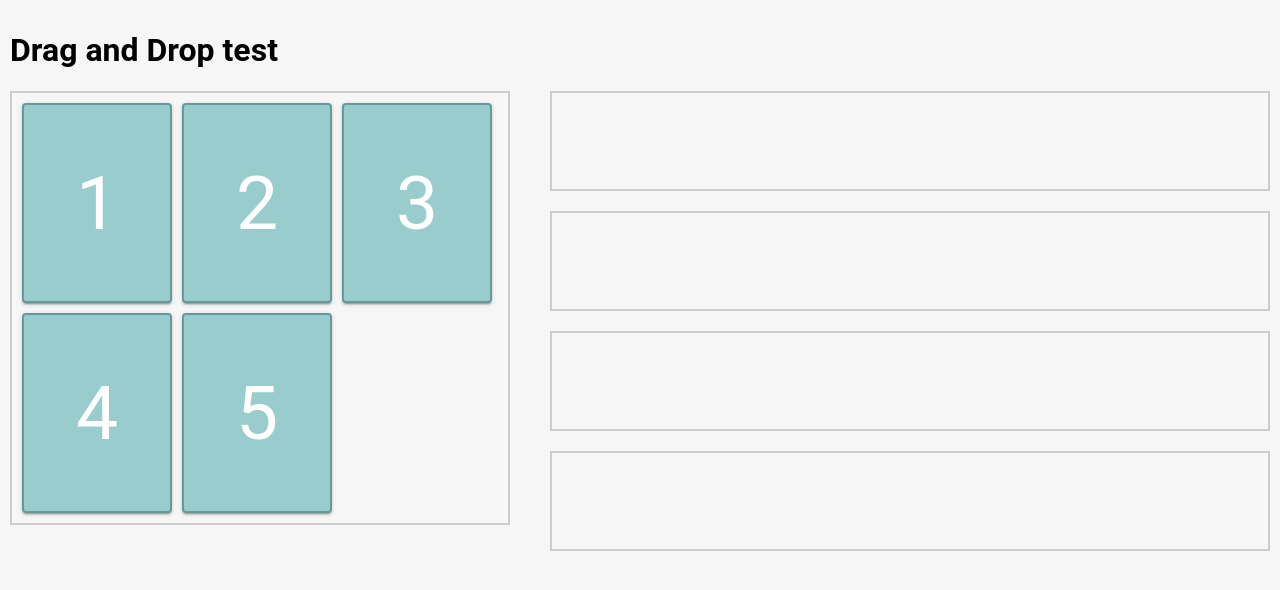
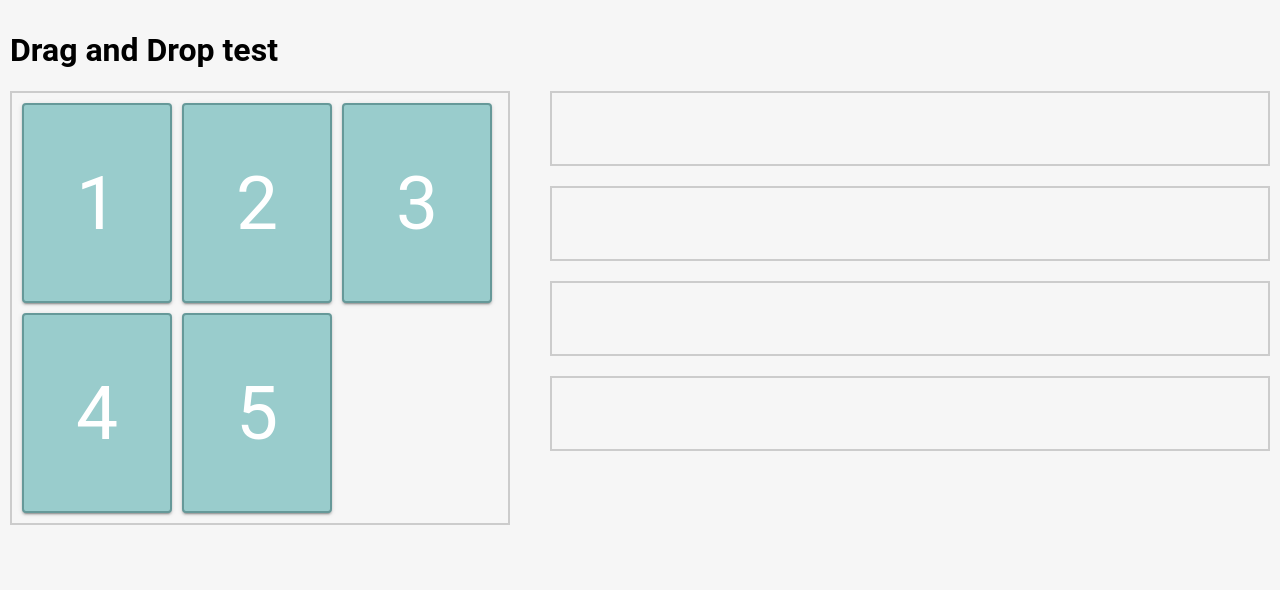
Before and after one commit to andrewlistopadov/angular-material-cdk-example, an Angular app: page /app/drag-and-drop in a window 1280 px wide. Shown: the top 590 px of the page. Built offline with nearby package versions, Linux system fonts and the light colour scheme.

Commit message:
adds workaround to fix droppable container height definition issue;

```diff
--- a/src/app/app-drag-and-drop/drag-and-drop-list/drag-and-drop-list.component.html
+++ b/src/app/app-drag-and-drop/drag-and-drop-list/drag-and-drop-list.component.html
@@ -26,6 +26,11 @@
       *ngFor="let group of droppableCardGroups"
       id="{{ group.id }}"
       class="group single-line"
+      [ngClass]="
+        isCardGroupNotEmpty(group)
+          ? 'single-line--expanded'
+          : 'single-line--collapsed'
+      "
       cdkDropList
       cdkDropListOrientation="horizontal"
       [cdkDropListData]="group.cards"
--- a/src/app/app-drag-and-drop/drag-and-drop-list/drag-and-drop-list.component.scss
+++ b/src/app/app-drag-and-drop/drag-and-drop-list/drag-and-drop-list.component.scss
@@ -3,8 +3,16 @@
 }
 
 .single-line {
-  min-height: 100px;
-  max-height: 240px; /* due to scroll on overflowing */
+  &--collapsed {
+    height: 75px;
+    &.cdk-drop-list-dragging > .cdk-drag-placeholder {
+      visibility: hidden;
+    }
+  }
+
+  &--expanded {
+    height: 240px; /* due to scroll on overflowing */
+  }
   & + & {
     margin-top: 20px;
   }
@@ -36,6 +44,7 @@
   & > .group {
     display: flex;
     overflow: auto;
+    align-items: flex-start;
   }
 }
 
@@ -48,10 +57,24 @@
   box-shadow: 0 5px 5px -3px rgba(0, 0, 0, 0.2), 0 8px 10px 1px rgba(0, 0, 0, 0.14), 0 3px 14px 2px rgba(0, 0, 0, 0.12);
 }
 
-/*.cdk-drop-list-receiving {
-  border-color: red;
-}*/
+.drop-section > .cdk-drop-list-receiving {
+  animation: border-pulsate 1.5s infinite;
+}
 
 .drop-section > .cdk-drop-list-dragging {
   border-color: #669999;
+  overflow: hidden;
+  background-color: #e0ebeb;
 }
+
+@keyframes border-pulsate {
+  0% {
+    border-color: rgba(204, 204, 204, 1);
+  }
+  50% {
+    border-color: rgba(143, 143, 143, 1);
+  }
+  100% {
+    border-color: rgba(204, 204, 204, 1);
+  }
+}
--- a/src/app/app-drag-and-drop/drag-and-drop-list/drag-and-drop-list.component.ts
+++ b/src/app/app-drag-and-drop/drag-and-drop-list/drag-and-drop-list.component.ts
@@ -58,6 +58,10 @@ export class DragAndDropListComponent implements OnInit {
     return this.droppableCardGroups.map(g => g.id);
   }
 
+  isCardGroupNotEmpty(group: CardGroup): boolean {
+    return Boolean(group.cards.length);
+  }
+
   trackById(index: number, card: Card): number {
     return card.id;
   }
```
